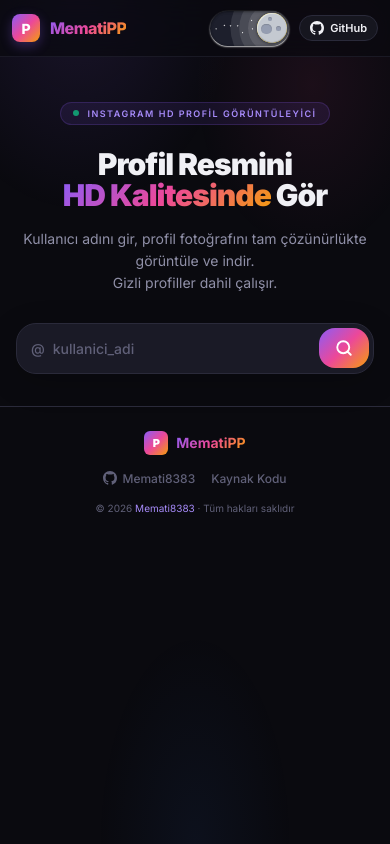
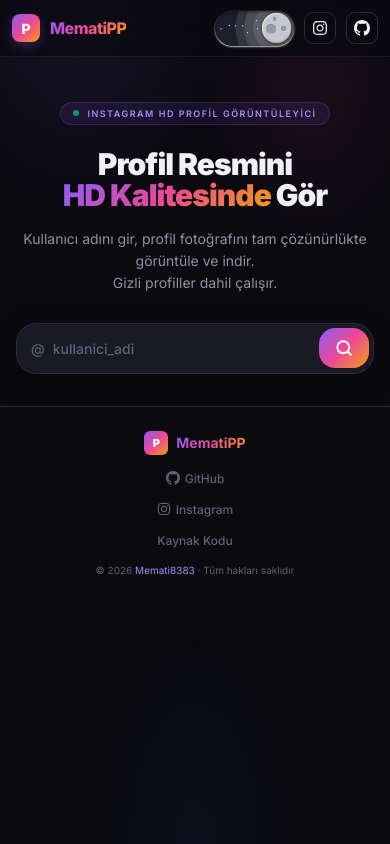
Before and after one commit to Memati8383/MematiPP, a website: page index.html in a window 390 px wide. Drawn offline with Linux system fonts and the light colour scheme.

Commit message:
feat: add stylish Instagram and GitHub profile buttons to navbar and footer

```diff
--- a/index.html
+++ b/index.html
@@ -536,9 +536,7 @@
       transition: background 0.4s ease, border-color 0.4s ease, color 0.4s ease, box-shadow 0.4s ease;
     }
 
-    /* ═══════════════════════════════════════════════════════
-       THEME SWITCH
-    ═══════════════════════════════════════════════════════ */
+    /* ── Tema Değiştirici (Mevcut) ── */
     .theme-switch {
       --toggle-size: 16px;
       --container-width: 5.625em;
@@ -612,7 +610,7 @@
       width: 1.25em; height: 1.25em; background-color: var(--clouds-color);
       border-radius: var(--container-radius); position: absolute;
       bottom: -0.625em; left: 0.312em;
-      box-shadow: 0.937em 0.312em var(--clouds-color), -0.312em -0.312em var(--back-clouds-color), 1.437em 0.375em var(--clouds-color), 0.5em -0.125em var(--back-clouds-color), 2.187em 0 var(--clouds-color), 1.25em -0.062em var(--back-clouds-color), 2.937em 0.312em var(--clouds-color), 2em -0.312em var(--back-clouds-color), 3.625em -0.062em var(--clouds-color), 2.625em 0em var(--back-clouds-color), 4.5em -0.312em var(--clouds-color), 3.375em -0.437em var(--back-clouds-color), 4.625em -1.75em 0 0.437em var(--clouds-color), 4em -0.625em var(--back-clouds-color), 4.125em -2.125em 0 0.437em var(--back-clouds-color);
+      box-shadow: 0.937em 0.312em var(--clouds-color), -0.312em -0.312em var(--back-clouds-color), 1.437em 0.375em var(--clouds-color), 0.5em -0.125em var(--back-clouds-color), 2.187em 0 var(--clouds-color), 1.25em -0.062em var(--back-clouds-color), 2.937em 0.312em var(--clouds-color), 2em -0.312em var(--back-clouds-color), 3.625em -0.062em var(--clouds-color), 2.625em 0em var(--back-clouds-color), 4.5em -0.312em var(--clouds-color), 3.375em -0.437em var(--back-clouds-color), 4.625em -1.75em 0 0.437em var(--clouds-color), 4em -0.625em var(--back-clouds-color), 4.125em -2.125em 0 0.437em var(--clouds-color);
       transition: 0.5s cubic-bezier(0, -0.02, 0.4, 1.25);
     }
     .theme-switch__stars-container {
@@ -639,6 +637,134 @@
     }
     .theme-switch__checkbox:checked + .theme-switch__container .theme-switch__stars-container {
       top: 50%; transform: translateY(-50%);
+    }
+
+    /* ── Instagram Butonu (Yeni) ── */
+    .insta-btn {
+      width: 36px;
+      height: 36px;
+      display: flex;
+      align-items: center;
+      justify-content: center;
+      border: none;
+      background-color: transparent;
+      position: relative;
+      border-radius: 9px;
+      cursor: pointer;
+      transition: all .3s;
+      text-decoration: none;
+    }
+    .insta-svgContainer {
+      width: 100%;
+      height: 100%;
+      display: flex;
+      align-items: center;
+      justify-content: center;
+      background-color: transparent;
+      backdrop-filter: blur(4px);
+      border-radius: 9px;
+      transition: all .3s;
+      border: 1px solid var(--border);
+      z-index: 2;
+    }
+    .insta-BG {
+      position: absolute;
+      content: "";
+      width: 100%;
+      height: 100%;
+      background: linear-gradient(45deg, #f09433 0%, #e6683c 25%, #dc2743 50%, #cc2366 75%, #bc1888 100%);
+      z-index: 1;
+      border-radius: 9px;
+      pointer-events: none;
+      transition: all .3s;
+      opacity: 0;
+      transform: scale(0.8);
+    }
+    .insta-btn:hover .insta-BG {
+      opacity: 1;
+      transform: scale(1);
+    }
+    .insta-btn:hover .insta-svgContainer {
+      background-color: rgba(255, 255, 255, 0.1);
+      border-color: transparent;
+    }
+    .insta-btn svg {
+      width: 18px;
+      height: 18px;
+      fill: var(--text-primary);
+      transition: all .3s;
+      z-index: 3;
+    }
+    .insta-btn:hover svg {
+      fill: white;
+    }
+    @media (max-width: 640px) {
+      .insta-btn { width: 32px; height: 32px; }
+      .insta-btn svg { width: 16px; height: 16px; }
+    }
+
+    /* ── GitHub Butonu ── */
+    .gh-btn {
+      width: 36px;
+      height: 36px;
+      display: flex;
+      align-items: center;
+      justify-content: center;
+      border: none;
+      background-color: transparent;
+      position: relative;
+      border-radius: 9px;
+      cursor: pointer;
+      transition: all .3s;
+      text-decoration: none;
+    }
+    .gh-svgContainer {
+      width: 100%;
+      height: 100%;
+      display: flex;
+      align-items: center;
+      justify-content: center;
+      background-color: transparent;
+      backdrop-filter: blur(4px);
+      border-radius: 9px;
+      transition: all .3s;
+      border: 1px solid var(--border);
+      z-index: 2;
+    }
+    .gh-BG {
+      position: absolute;
+      content: "";
+      width: 100%;
+      height: 100%;
+      background: linear-gradient(45deg, #444 0%, #222 50%, #000 100%);
+      z-index: 1;
+      border-radius: 9px;
+      pointer-events: none;
+      transition: all .3s;
+      opacity: 0;
+      transform: scale(0.8);
+    }
+    .gh-btn:hover .gh-BG {
+      opacity: 1;
+      transform: scale(1);
+    }
+    .gh-btn:hover .gh-svgContainer {
+      background-color: rgba(255, 255, 255, 0.1);
+      border-color: transparent;
+    }
+    .gh-btn svg {
+      width: 18px;
+      height: 18px;
+      fill: var(--text-primary);
+      transition: all .3s;
+      z-index: 3;
+    }
+    .gh-btn:hover svg {
+      fill: white;
+    }
+    @media (max-width: 640px) {
+      .gh-btn { width: 32px; height: 32px; }
+      .gh-btn svg { width: 16px; height: 16px; }
     }
   </style>
 </head>
@@ -676,9 +802,20 @@
           </div>
         </label>
 
-        <a href="https://github.com/Memati8383" target="_blank" rel="noopener" class="github-btn">
-          <svg viewBox="0 0 16 16" fill="currentColor"><path d="M8 0C3.58 0 0 3.58 0 8c0 3.54 2.29 6.53 5.47 7.59.4.07.55-.17.55-.38 0-.19-.01-.82-.01-1.49-2.01.37-2.53-.49-2.69-.94-.09-.23-.48-.94-.82-1.13-.28-.15-.68-.52-.01-.53.63-.01 1.08.58 1.23.82.72 1.21 1.87.87 2.33.66.07-.52.28-.87.51-1.07-1.78-.2-3.64-.89-3.64-3.95 0-.87.31-1.59.82-2.15-.08-.2-.36-1.02.08-2.12 0 0 .67-.21 2.2.82.64-.18 1.32-.27 2-.27.68 0 1.36.09 2 .27 1.53-1.04 2.2-.82 2.2-.82.44 1.1.16 1.92.08 2.12.51.56.82 1.27.82 2.15 0 3.07-1.87 3.75-3.65 3.95.29.25.54.73.54 1.48 0 1.07-.01 1.93-.01 2.2 0 .21.15.46.55.38A8.013 8.013 0 0016 8c0-4.42-3.58-8-8-8z"/></svg>
-          GitHub
+        <!-- Instagram -->
+        <a href="https://instagram.com/memati8383" target="_blank" rel="noopener" class="insta-btn" title="Instagram">
+          <span class="insta-svgContainer">
+            <svg viewBox="0 0 448 512"><path d="M224.1 141c-63.6 0-114.9 51.3-114.9 114.9s51.3 114.9 114.9 114.9S339 319.5 339 255.9 287.7 141 224.1 141zm0 189.6c-41.1 0-74.7-33.5-74.7-74.7s33.5-74.7 74.7-74.7 74.7 33.5 74.7 74.7-33.6 74.7-74.7 74.7zm146.4-194.3c0 14.9-12 26.8-26.8 26.8-14.9 0-26.8-12-26.8-26.8s12-26.8 26.8-26.8 26.8 12 26.8 26.8zm76.1 27.2c-1.7-35.9-9.9-67.7-36.2-93.9-26.2-26.2-58-34.4-93.9-36.2-37-2.1-147.9-2.1-184.9 0-35.8 1.7-67.6 9.9-93.9 36.1s-34.4 58-36.2 93.9c-2.1 37-2.1 147.9 0 184.9 1.7 35.9 9.9 67.7 36.2 93.9s58 34.4 93.9 36.2c37 2.1 147.9 2.1 184.9 0 35.9-1.7 67.7-9.9 93.9-36.2 26.2-26.2 34.4-58 36.2-93.9 2.1-37 2.1-147.8 0-184.8zM398.8 388c-7.8 19.6-22.9 34.7-42.6 42.6-29.5 11.7-99.5 9-132.1 9s-102.7 2.6-132.1-9c-19.6-7.8-34.7-22.9-42.6-42.6-11.7-29.5-9-99.5-9-132.1s-2.6-102.7 9-132.1c7.8-19.6 22.9-34.7 42.6-42.6 29.5-11.7 99.5-9 132.1-9s102.7-2.6 132.1 9c19.6 7.8 34.7 22.9 42.6 42.6 11.7 29.5 9 99.5 9 132.1s2.7 102.7-9 132.1z"></path></svg>
+          </span>
+          <span class="insta-BG"></span>
+        </a>
+
+        <!-- GitHub -->
+        <a href="https://github.com/Memati8383" target="_blank" rel="noopener" class="gh-btn" title="GitHub">
+          <span class="gh-svgContainer">
+            <svg viewBox="0 0 16 16"><path d="M8 0C3.58 0 0 3.58 0 8c0 3.54 2.29 6.53 5.47 7.59.4.07.55-.17.55-.38 0-.19-.01-.82-.01-1.49-2.01.37-2.53-.49-2.69-.94-.09-.23-.48-.94-.82-1.13-.28-.15-.68-.52-.01-.53.63-.01 1.08.58 1.23.82.72 1.21 1.87.87 2.33.66.07-.52.28-.87.51-1.07-1.78-.2-3.64-.89-3.64-3.95 0-.87.31-1.59.82-2.15-.08-.2-.36-1.02.08-2.12 0 0 .67-.21 2.2.82.64-.18 1.32-.27 2-.27.68 0 1.36.09 2 .27 1.53-1.04 2.2-.82 2.2-.82.44 1.1.16 1.92.08 2.12.51.56.82 1.27.82 2.15 0 3.07-1.87 3.75-3.65 3.95.29.25.54.73.54 1.48 0 1.07-.01 1.93-.01 2.2 0 .21.15.46.55.38A8.013 8.013 0 0016 8c0-4.42-3.58-8-8-8z"/></svg>
+          </span>
+          <span class="gh-BG"></span>
         </a>
       </div>
     </div>
@@ -818,15 +955,17 @@
         <div class="footer-brand-icon">P</div>
         <span style="background:var(--gradient-main);-webkit-background-clip:text;-webkit-text-fill-color:transparent;background-clip:text;">MematiPP</span>
       </div>
-      <div class="footer-links">
         <a href="https://github.com/Memati8383" target="_blank" rel="noopener" class="footer-link">
           <svg viewBox="0 0 16 16" fill="currentColor"><path d="M8 0C3.58 0 0 3.58 0 8c0 3.54 2.29 6.53 5.47 7.59.4.07.55-.17.55-.38 0-.19-.01-.82-.01-1.49-2.01.37-2.53-.49-2.69-.94-.09-.23-.48-.94-.82-1.13-.28-.15-.68-.52-.01-.53.63-.01 1.08.58 1.23.82.72 1.21 1.87.87 2.33.66.07-.52.28-.87.51-1.07-1.78-.2-3.64-.89-3.64-3.95 0-.87.31-1.59.82-2.15-.08-.2-.36-1.02.08-2.12 0 0 .67-.21 2.2.82.64-.18 1.32-.27 2-.27.68 0 1.36.09 2 .27 1.53-1.04 2.2-.82 2.2-.82.44 1.1.16 1.92.08 2.12.51.56.82 1.27.82 2.15 0 3.07-1.87 3.75-3.65 3.95.29.25.54.73.54 1.48 0 1.07-.01 1.93-.01 2.2 0 .21.15.46.55.38A8.013 8.013 0 0016 8c0-4.42-3.58-8-8-8z"/></svg>
-          Memati8383
+          GitHub
         </a>
-        <a href="https://github.com/Memati8383" target="_blank" rel="noopener" class="footer-link">
+        <a href="https://instagram.com/memati8383" target="_blank" rel="noopener" class="footer-link">
+          <svg viewBox="0 0 448 512" fill="currentColor"><path d="M224.1 141c-63.6 0-114.9 51.3-114.9 114.9s51.3 114.9 114.9 114.9S339 319.5 339 255.9 287.7 141 224.1 141zm0 189.6c-41.1 0-74.7-33.5-74.7-74.7s33.5-74.7 74.7-74.7 74.7 33.5 74.7 74.7-33.6 74.7-74.7 74.7zm146.4-194.3c0 14.9-12 26.8-26.8 26.8-14.9 0-26.8-12-26.8-26.8s12-26.8 26.8-26.8 26.8 12 26.8 26.8zm76.1 27.2c-1.7-35.9-9.9-67.7-36.2-93.9-26.2-26.2-58-34.4-93.9-36.2-37-2.1-147.9-2.1-184.9 0-35.8 1.7-67.6 9.9-93.9 36.1s-34.4 58-36.2 93.9c-2.1 37-2.1 147.9 0 184.9 1.7 35.9 9.9 67.7 36.2 93.9s58 34.4 93.9 36.2c37 2.1 147.9 2.1 184.9 0 35.9-1.7 67.7-9.9 93.9-36.2 26.2-26.2 34.4-58 36.2-93.9 2.1-37 2.1-147.8 0-184.8zM398.8 388c-7.8 19.6-22.9 34.7-42.6 42.6-29.5 11.7-99.5 9-132.1 9s-102.7 2.6-132.1-9c-19.6-7.8-34.7-22.9-42.6-42.6-11.7-29.5-9-99.5-9-132.1s-2.6-102.7 9-132.1c7.8-19.6 22.9-34.7 42.6-42.6 29.5-11.7 99.5-9 132.1-9s102.7-2.6 132.1 9c19.6 7.8 34.7 22.9 42.6 42.6 11.7 29.5 9 99.5 9 132.1s2.7 102.7-9 132.1z"/></svg>
+          Instagram
+        </a>
+        <a href="https://github.com/Memati8383/MematiPP" target="_blank" rel="noopener" class="footer-link">
           Kaynak Kodu
         </a>
-      </div>
       <p class="footer-copy">
         © 2026 <a href="https://github.com/Memati8383" target="_blank">Memati8383</a> · Tüm hakları saklıdır
       </p>
```
